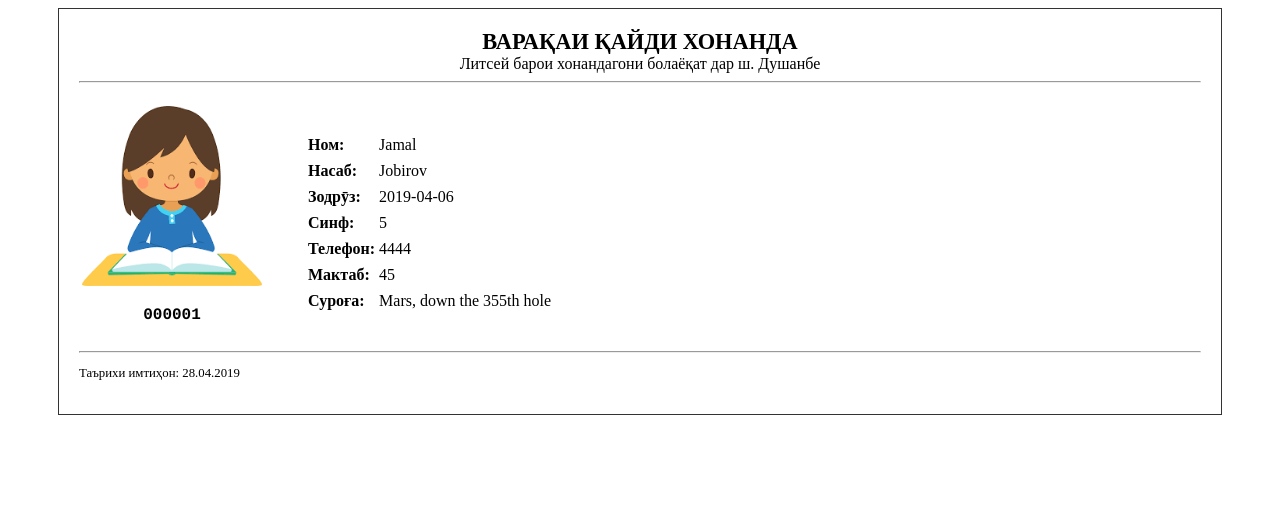
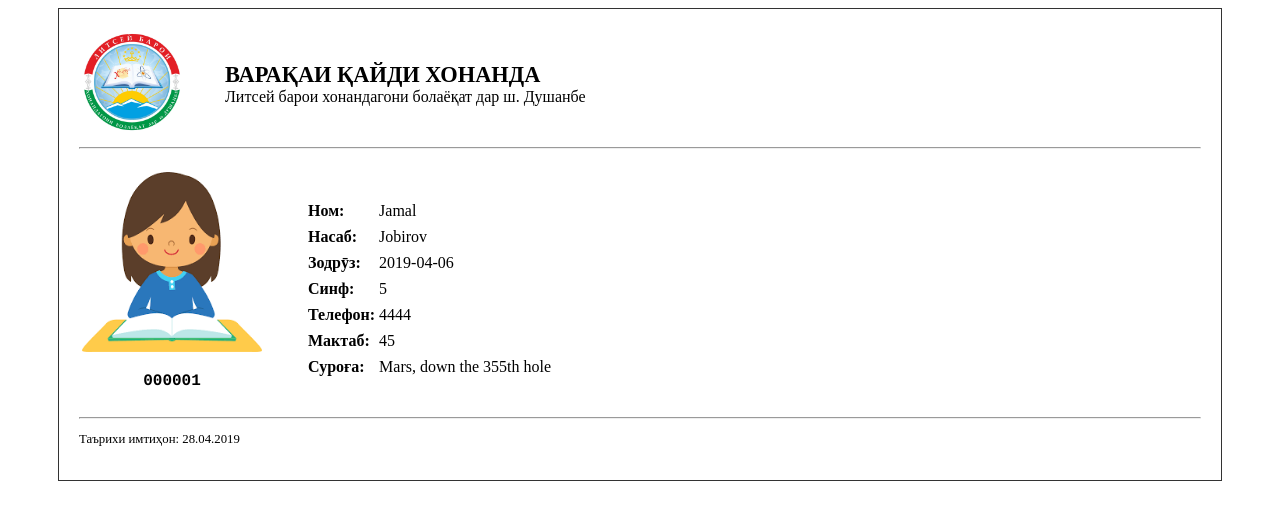
Before and after one commit to sobir-git/ExamRegister, a Flask app: page /badge/1 in a window 1280 px wide. Shown: the top 520 px of the page. Run offline with Flask 2, Linux system fonts and the light colour scheme; data comes from the database, SQL or seed files in the repository; some libraries are stand-ins or nearby versions.

Commit message:
Added requirements and logo in badge

```diff
--- a/templates/badge.html
+++ b/templates/badge.html
@@ -3,22 +3,22 @@
 <head>
 	<title>Badge</title>
 	<style type="text/css">
-
 		@page {
 			margin: 0px;
 		}
-
 		.center{
 			display: block;
 			text-align: center;
 		}
 		.badge-head{
+			display: block;
 		}
 
 		.badge-title {
 			font-size: 1.4em;
 			font-weight: bold;
 			text-transform: uppercase;
+			display: block;
 		}
 
 		#badge_content {
@@ -50,14 +50,28 @@
 			font-size: 0.8em;
 		}
 
+		.logo {
+			width: 100px;
+			height: 100px;
+		}
+
 	</style>
 
 	<script type="text/javascript" src="/static/js/jquery.min.js"></script>
 </head>
 <body>
 	<div id="badge_content">
-		<span class="center badge-title">Варақаи қайди хонанда</span>
-		<span class="badge-head center"> Литсей барои хонандагони болаёқат дар ш. Душанбе </span>
+		<table>
+			<tr>
+				<td  style="padding-right: 40px;">
+					<img class="logo" src="/static/img/lfgs-logo.jpg">
+				</td>
+				<td>
+					<span class="badge-title">Варақаи қайди хонанда</span>
+					<span class="badge-head"> Литсей барои хонандагони болаёқат дар ш. Душанбе </span>
+				</td>
+			</tr>
+		</table>
 		<hr>
 		<table id="badge-table">
 			<tbody>
@@ -109,7 +123,6 @@
 			<p> Таърихи имтиҳон: 28.04.2019 </p>
 		</div>
 	</div>
-	<!-- <button id='print_button'>Print</button> -->
 
 	<script type="text/javascript">
 		function printBadge()
```
Also changed, not shown: requirements.txt (added, +12 -0 lines), static/img/lfgs-logo.jpg (added).
